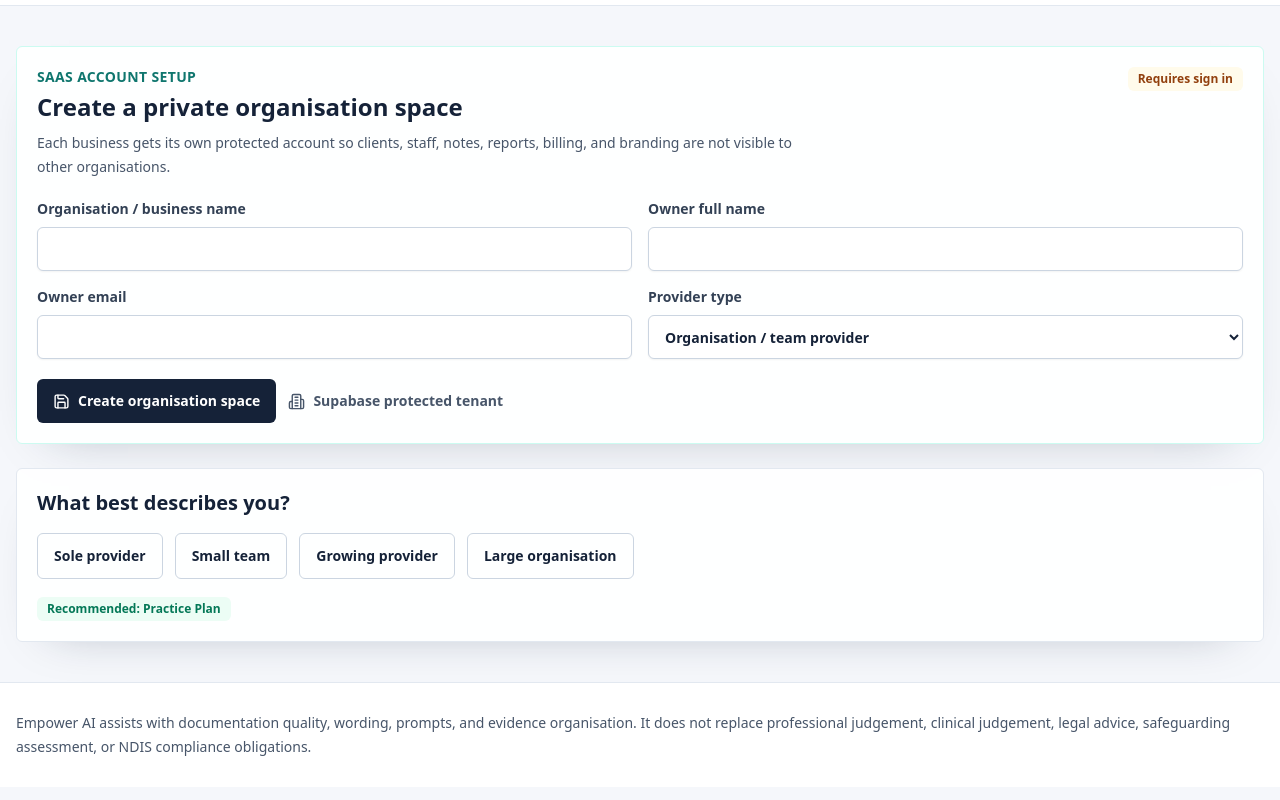
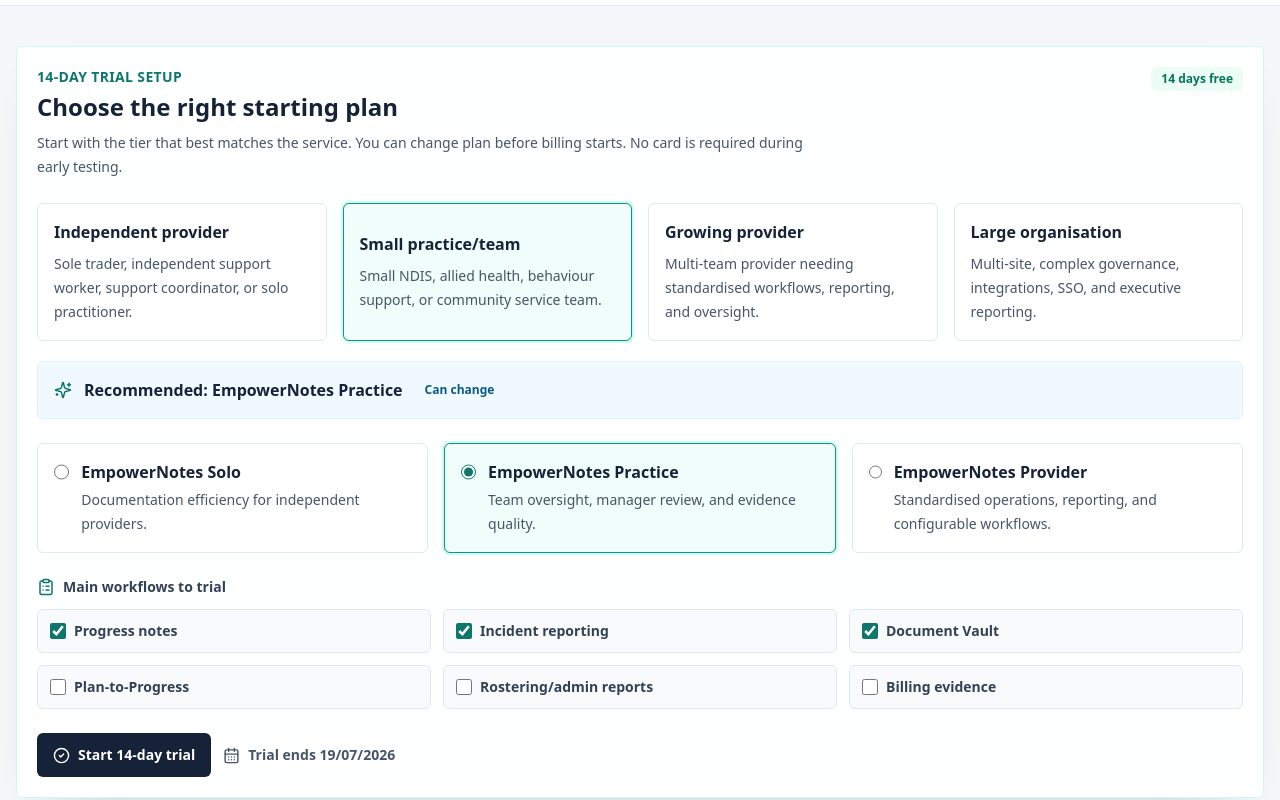
Before and after one commit to DENMWA/EMPOWER, a Next.js app: page /signup in a window 1280 px wide. Shown: the part 360-1160 px from the top of the page. Built offline with nearby package versions, Linux system fonts and the light colour scheme; no server answers.

Commit message:
Add 14-day trial onboarding flow

```diff
--- a/app/signup/page.tsx
+++ b/app/signup/page.tsx
@@ -15,10 +15,10 @@ export const metadata: Metadata = {
 export default function SignupPage() {
   return (
     <>
-      <PageHeader title="Start Free Trial" description="Set up an organisation workspace and choose the right EmpowerNotes plan for your Australian care team." />
+      <PageHeader title="Start a 14-day free trial" description="Choose a starting tier, select the workflows to trial, and create a private EmpowerNotes workspace for your Australian care service." />
       <Section className="space-y-6">
+        <PlanRecommendation />
         <OrganisationAccountSetup />
-        <PlanRecommendation />
       </Section>
     </>
   );
--- a/components/onboarding/OrganisationAccountSetup.tsx
+++ b/components/onboarding/OrganisationAccountSetup.tsx
@@ -1,17 +1,45 @@
 "use client";
 
-import { useState } from "react";
+import { useEffect, useState } from "react";
 import { Building2, Save } from "lucide-react";
 import { Card, StatusBadge } from "@/components/ui";
 import { createCurrentUserOrganisation } from "@/lib/supabase-rest";
+import { getCurrentSubscriptionTier } from "@/lib/subscriptions/browser-tier";
+import { subscriptionTiers } from "@/lib/subscriptions/tiers";
+
+const useCaseStorageKey = "empowernotes:onboarding-use-cases";
+const trialStorageKey = "empowernotes:trial";
 
 export function OrganisationAccountSetup() {
   const [organisationName, setOrganisationName] = useState("");
   const [ownerName, setOwnerName] = useState("");
   const [ownerEmail, setOwnerEmail] = useState("");
   const [providerType, setProviderType] = useState<"organisation" | "sole_provider">("organisation");
+  const [selectedPlan, setSelectedPlan] = useState(subscriptionTiers.practice.name);
+  const [trialEndsAt, setTrialEndsAt] = useState("");
+  const [selectedUseCases, setSelectedUseCases] = useState<string[]>([]);
   const [message, setMessage] = useState("");
   const [saved, setSaved] = useState(false);
+
+  useEffect(() => {
+    function loadTrialSetup() {
+      setSelectedPlan(subscriptionTiers[getCurrentSubscriptionTier()].name);
+      try {
+        const stored = window.localStorage.getItem(useCaseStorageKey);
+        setSelectedUseCases(stored ? JSON.parse(stored) as string[] : []);
+        const trial = window.localStorage.getItem(trialStorageKey);
+        const parsedTrial = trial ? JSON.parse(trial) as { endsAt?: string } : null;
+        setTrialEndsAt(parsedTrial?.endsAt || "");
+      } catch {
+        setSelectedUseCases([]);
+        setTrialEndsAt("");
+      }
+    }
+
+    loadTrialSetup();
+    window.addEventListener("empowernotes:trial-updated", loadTrialSetup);
+    return () => window.removeEventListener("empowernotes:trial-updated", loadTrialSetup);
+  }, []);
 
   async function createAccount() {
     if (!organisationName.trim() || !ownerName.trim() || !ownerEmail.trim()) {
@@ -24,12 +52,14 @@ export function OrganisationAccountSetup() {
       organisationName: organisationName.trim(),
       ownerName: ownerName.trim(),
       ownerEmail: ownerEmail.trim(),
-      providerType
+      providerType,
+      subscriptionTier: getCurrentSubscriptionTier(),
+      trialEndsAt: trialEndsAt || undefined
     });
 
     setSaved(Boolean(result.data && !result.error));
     setMessage(result.data && !result.error
-      ? "Organisation account created. Future clients, staff, notes, reports, and documents will stay inside this organisation."
+      ? `Organisation account created on ${selectedPlan}. Future clients, staff, notes, reports, and documents will stay inside this organisation.`
       : "Sign in with Supabase Auth first, then create the organisation account.");
   }
 
@@ -57,6 +87,16 @@ export function OrganisationAccountSetup() {
         </label>
       </div>
 
+      <div className="mt-5 rounded-md border border-sky-100 bg-sky-50 p-4">
+        <p className="text-sm font-semibold text-ink">Selected trial setup</p>
+        <p className="mt-1 text-sm leading-6 text-slate-700">
+          {selectedPlan} with a 14-day free trial{trialEndsAt ? ` ending ${new Date(trialEndsAt).toLocaleDateString("en-AU")}` : ""}.
+        </p>
+        <p className="mt-1 text-sm leading-6 text-slate-700">
+          Workflows: {selectedUseCases.length ? selectedUseCases.join(", ") : "Choose workflows in the trial setup above."}
+        </p>
+      </div>
+
       <div className="mt-5 flex flex-wrap items-center gap-3">
         <button type="button" onClick={createAccount} className="inline-flex min-h-11 items-center gap-2 rounded-md bg-ink px-4 text-sm font-semibold text-white shadow-lift">
           <Save size={17} aria-hidden="true" />
--- a/components/onboarding/PlanRecommendation.tsx
+++ b/components/onboarding/PlanRecommendation.tsx
@@ -1,28 +1,177 @@
 "use client";
 
-import { useState } from "react";
+import { useMemo, useState } from "react";
+import { CalendarDays, CheckCircle2, ClipboardList, Sparkles } from "lucide-react";
 import { Card, StatusBadge } from "@/components/ui";
+import { setCurrentSubscriptionTier } from "@/lib/subscriptions/browser-tier";
+import { subscriptionTiers, type SubscriptionTier } from "@/lib/subscriptions/tiers";
 
-const options = {
-  "Sole provider": "Solo Plan",
-  "Small team": "Practice Plan",
-  "Growing provider": "Provider Plan",
-  "Large organisation": "Enterprise Plan"
+type BusinessType = "independent" | "practice" | "provider" | "enterprise";
+
+const trialStorageKey = "empowernotes:trial";
+const useCaseStorageKey = "empowernotes:onboarding-use-cases";
+
+const businessTypes: Record<BusinessType, { label: string; detail: string; recommendedTier: SubscriptionTier | "enterprise" }> = {
+  independent: {
+    label: "Independent provider",
+    detail: "Sole trader, independent support worker, support coordinator, or solo practitioner.",
+    recommendedTier: "solo"
+  },
+  practice: {
+    label: "Small practice/team",
+    detail: "Small NDIS, allied health, behaviour support, or community service team.",
+    recommendedTier: "practice"
+  },
+  provider: {
+    label: "Growing provider",
+    detail: "Multi-team provider needing standardised workflows, reporting, and oversight.",
+    recommendedTier: "provider"
+  },
+  enterprise: {
+    label: "Large organisation",
+    detail: "Multi-site, complex governance, integrations, SSO, and executive reporting.",
+    recommendedTier: "enterprise"
+  }
 };
 
+const selectableTiers: Array<{ tier: SubscriptionTier; promise: string }> = [
+  { tier: "solo", promise: "Documentation efficiency for independent providers." },
+  { tier: "practice", promise: "Team oversight, manager review, and evidence quality." },
+  { tier: "provider", promise: "Standardised operations, reporting, and configurable workflows." }
+];
+
+const useCases = [
+  "Progress notes",
+  "Incident reporting",
+  "Document Vault",
+  "Plan-to-Progress",
+  "Rostering/admin reports",
+  "Billing evidence"
+];
+
+function addDays(date: Date, days: number) {
+  const next = new Date(date);
+  next.setDate(next.getDate() + days);
+  return next;
+}
+
 export function PlanRecommendation() {
-  const [choice, setChoice] = useState<keyof typeof options>("Small team");
+  const [businessType, setBusinessType] = useState<BusinessType>("practice");
+  const recommended = businessTypes[businessType].recommendedTier;
+  const initialTier = recommended === "enterprise" ? "provider" : recommended;
+  const [selectedTier, setSelectedTier] = useState<SubscriptionTier>(initialTier);
+  const [selectedUseCases, setSelectedUseCases] = useState<string[]>(["Progress notes", "Incident reporting", "Document Vault"]);
+  const [message, setMessage] = useState("");
+
+  const trialEnd = useMemo(() => addDays(new Date(), 14), []);
+  const recommendedLabel = recommended === "enterprise" ? "Enterprise discovery" : subscriptionTiers[recommended].name;
+
+  function chooseBusinessType(type: BusinessType) {
+    setBusinessType(type);
+    const nextRecommended = businessTypes[type].recommendedTier;
+    setSelectedTier(nextRecommended === "enterprise" ? "provider" : nextRecommended);
+    setMessage("");
+  }
+
+  function toggleUseCase(useCase: string) {
+    setSelectedUseCases((current) => current.includes(useCase) ? current.filter((item) => item !== useCase) : [...current, useCase]);
+  }
+
+  function startTrial() {
+    setCurrentSubscriptionTier(selectedTier);
+    window.localStorage.setItem(trialStorageKey, JSON.stringify({
+      tier: selectedTier,
+      status: "trialing",
+      trialDays: 14,
+      startedAt: new Date().toISOString(),
+      endsAt: trialEnd.toISOString()
+    }));
+    window.localStorage.setItem(useCaseStorageKey, JSON.stringify(selectedUseCases));
+    window.dispatchEvent(new Event("empowernotes:trial-updated"));
+    setMessage(`${subscriptionTiers[selectedTier].name} trial selected. Your 14-day trial runs until ${trialEnd.toLocaleDateString("en-AU")}.`);
+  }
+
   return (
-    <Card>
-      <h2 className="text-xl font-semibold text-ink">What best describes you?</h2>
-      <div className="mt-4 flex flex-wrap gap-3">
-        {(Object.keys(options) as Array<keyof typeof options>).map((option) => (
-          <button key={option} className="rounded-md border border-slate-300 px-4 py-3 text-sm font-semibold hover:bg-skySoft" onClick={() => setChoice(option)}>
-            {option}
+    <Card className="border-teal-100">
+      <div className="flex flex-wrap items-start justify-between gap-4">
+        <div>
+          <p className="text-sm font-semibold uppercase tracking-wide text-sea">14-day trial setup</p>
+          <h2 className="mt-1 text-2xl font-bold text-ink">Choose the right starting plan</h2>
+          <p className="mt-2 max-w-3xl text-sm leading-6 text-slate-600">
+            Start with the tier that best matches the service. You can change plan before billing starts. No card is required during early testing.
+          </p>
+        </div>
+        <StatusBadge label="14 days free" tone="green" />
+      </div>
+
+      <div className="mt-6 grid gap-4 lg:grid-cols-4">
+        {(Object.entries(businessTypes) as Array<[BusinessType, typeof businessTypes[BusinessType]]>).map(([key, option]) => (
+          <button
+            key={key}
+            type="button"
+            onClick={() => chooseBusinessType(key)}
+            className={`rounded-md border p-4 text-left transition hover:border-teal-500 hover:bg-skySoft ${businessType === key ? "border-teal-600 bg-teal-50 ring-2 ring-teal-100" : "border-slate-200 bg-white"}`}
+          >
+            <span className="block font-semibold text-ink">{option.label}</span>
+            <span className="mt-2 block text-sm leading-6 text-slate-600">{option.detail}</span>
           </button>
         ))}
       </div>
-      <div className="mt-4"><StatusBadge label={`Recommended: ${options[choice]}`} tone="green" /></div>
+
+      <div className="mt-5 rounded-md border border-sky-100 bg-sky-50 p-4">
+        <div className="flex flex-wrap items-center gap-3">
+          <Sparkles size={18} className="text-teal-700" aria-hidden="true" />
+          <p className="font-semibold text-ink">Recommended: {recommendedLabel}</p>
+          {recommended === "enterprise" ? <StatusBadge label="Book discovery" tone="amber" /> : <StatusBadge label="Can change" tone="blue" />}
+        </div>
+        {recommended === "enterprise" ? (
+          <p className="mt-2 text-sm leading-6 text-slate-700">
+            Enterprise should use a booked discovery and structured pilot. For immediate hands-on testing, start with Provider and move to an Enterprise conversation.
+          </p>
+        ) : null}
+      </div>
+
+      <div className="mt-6 grid gap-4 lg:grid-cols-3">
+        {selectableTiers.map((plan) => (
+          <label key={plan.tier} className={`rounded-md border p-4 ${selectedTier === plan.tier ? "border-teal-600 bg-teal-50 ring-2 ring-teal-100" : "border-slate-200 bg-white"}`}>
+            <span className="flex items-start gap-3">
+              <input type="radio" name="trial-tier" className="mt-1 h-4 w-4 accent-teal-700" checked={selectedTier === plan.tier} onChange={() => setSelectedTier(plan.tier)} />
+              <span>
+                <span className="block font-semibold text-ink">{subscriptionTiers[plan.tier].name}</span>
+                <span className="mt-1 block text-sm leading-6 text-slate-600">{plan.promise}</span>
+              </span>
+            </span>
+          </label>
+        ))}
+      </div>
+
+      <div className="mt-6">
+        <div className="flex items-center gap-2">
+          <ClipboardList size={18} className="text-teal-700" aria-hidden="true" />
+          <p className="text-sm font-semibold text-slate-700">Main workflows to trial</p>
+        </div>
+        <div className="mt-3 grid gap-3 sm:grid-cols-2 lg:grid-cols-3">
+          {useCases.map((useCase) => (
+            <label key={useCase} className="flex min-h-11 items-center gap-2 rounded-md border border-slate-200 bg-slate-50 px-3 text-sm font-semibold text-slate-700">
+              <input type="checkbox" className="h-4 w-4 accent-teal-700" checked={selectedUseCases.includes(useCase)} onChange={() => toggleUseCase(useCase)} />
+              {useCase}
+            </label>
+          ))}
+        </div>
+      </div>
+
+      <div className="mt-6 flex flex-wrap items-center gap-3">
+        <button type="button" onClick={startTrial} className="inline-flex min-h-11 items-center gap-2 rounded-md bg-ink px-4 text-sm font-semibold text-white shadow-lift">
+          <CheckCircle2 size={17} aria-hidden="true" />
+          Start 14-day trial
+        </button>
+        <span className="inline-flex items-center gap-2 text-sm font-semibold text-slate-600">
+          <CalendarDays size={17} aria-hidden="true" />
+          Trial ends {trialEnd.toLocaleDateString("en-AU")}
+        </span>
+      </div>
+
+      {message ? <p className="mt-3 rounded-md bg-emerald-50 px-3 py-2 text-sm font-semibold text-emerald-700">{message}</p> : null}
     </Card>
   );
 }
--- a/lib/supabase-rest.ts
+++ b/lib/supabase-rest.ts
@@ -1,3 +1,5 @@
+import type { SubscriptionTier } from "@/lib/subscriptions/tiers";
+
 type SupabaseMethod = "GET" | "POST" | "PATCH";
 
 const supabaseUrl = process.env.NEXT_PUBLIC_SUPABASE_URL;
@@ -109,11 +111,27 @@ export async function createCurrentUserOrganisation(input: {
   ownerName: string;
   ownerEmail: string;
   providerType: "organisation" | "sole_provider";
+  subscriptionTier?: SubscriptionTier;
+  trialEndsAt?: string;
 }) {
-  return supabaseRpc<string>("create_organisation_for_current_user", {
+  const result = await supabaseRpc<string>("create_organisation_for_current_user", {
     organisation_name: input.organisationName,
     owner_name: input.ownerName,
     owner_email: input.ownerEmail,
     selected_provider_type: input.providerType
   });
+
+  if (result.data && input.subscriptionTier) {
+    await supabaseRequest("organisations", {
+      method: "PATCH",
+      query: `id=eq.${encodeURIComponent(result.data)}`,
+      body: {
+        subscription_tier: input.subscriptionTier,
+        subscription_status: "trialing",
+        subscription_current_period_end: input.trialEndsAt || null
+      }
+    });
+  }
+
+  return result;
 }
```
